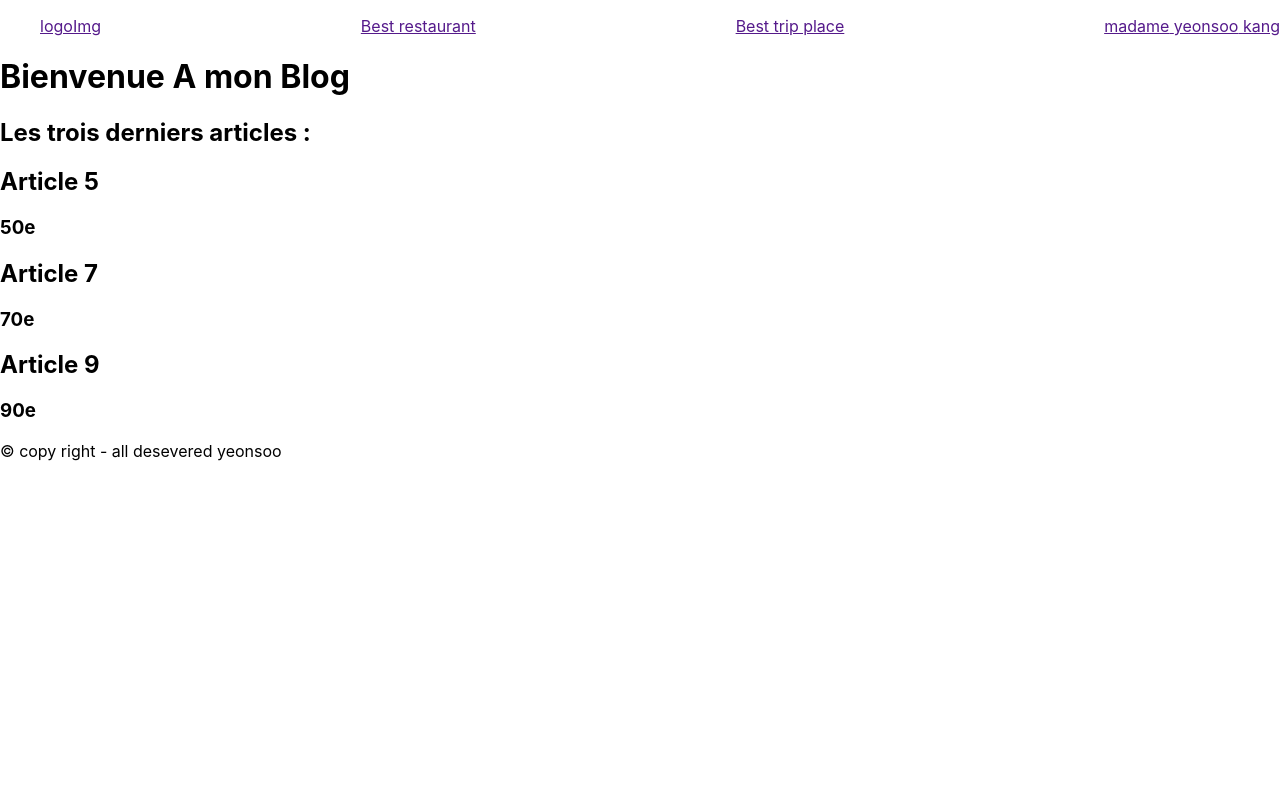
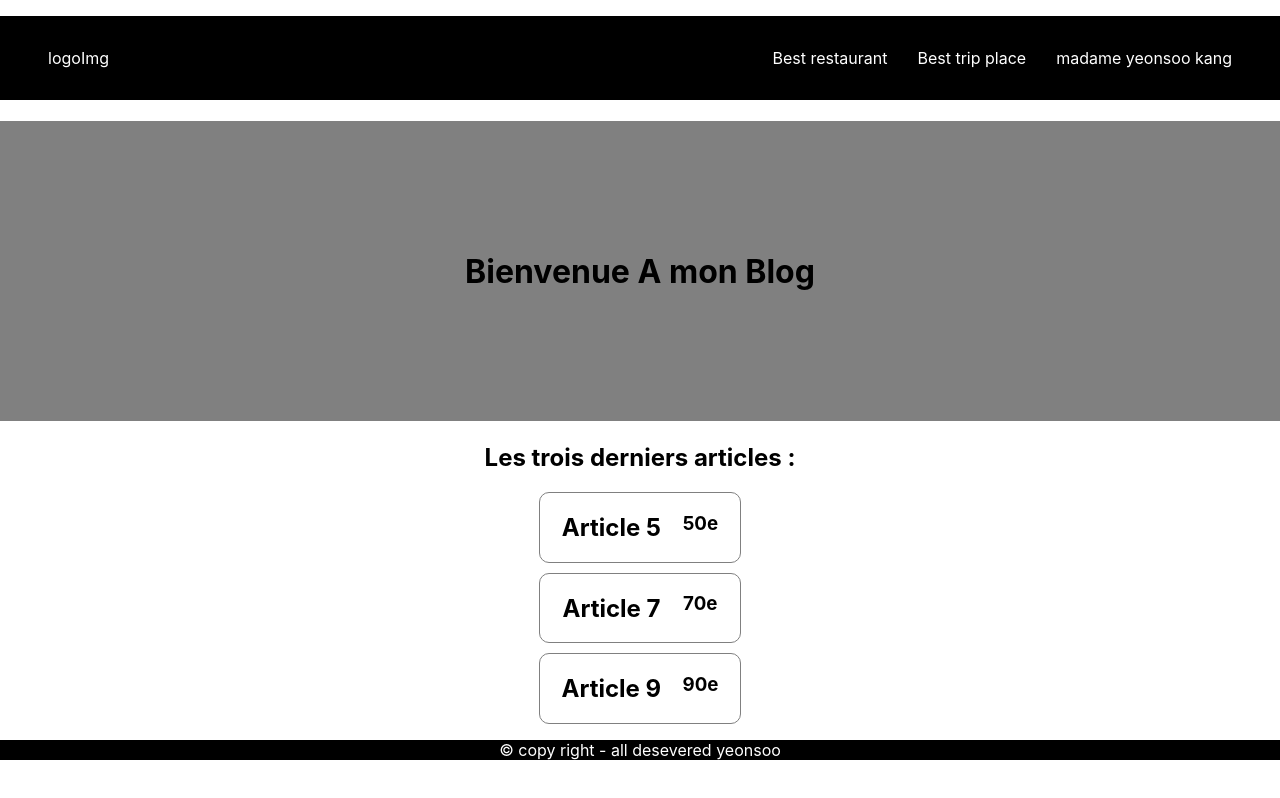
Before and after one commit to v-ina/exercice-react--depuis_le_debut, a React (Create React App) app: page / in a window 1280 px wide. Built offline with nearby package versions, Linux system fonts and the light colour scheme.

Commit message:
css import

```diff
--- a/src/App.css
+++ b/src/App.css
@@ -36,9 +36,3 @@
     transform: rotate(360deg);
   }
 }
-
-.flex{
-  display: flex;
-  justify-content: space-between;
-  list-style: none;
-}
--- /dev/null
+++ b/src/Footer.css
@@ -0,0 +1,5 @@
+p{
+    text-align: center;
+    color: white;
+    background-color: black;
+}
--- a/src/Footer.js
+++ b/src/Footer.js
@@ -1,3 +1,4 @@
+import './Footer.css'
 function Footer(){
     return (
         <p>&copy; copy right - all desevered yeonsoo</p>
--- /dev/null
+++ b/src/Header.css
@@ -0,0 +1,25 @@
+.flex{
+    display: flex;
+    justify-content: space-between;
+    gap: 30px;
+    list-style: none;
+    background-color: black;
+    padding: 2rem 3rem;
+}
+.flex li:nth-child(2){
+    margin-left: auto;
+}
+
+li>a{
+    text-decoration: none;
+    color: white;
+}
+
+h1{
+    background-color: grey;
+    height: 300px;
+    display: flex;
+    align-items: center;
+    justify-content: center;
+
+}
--- a/src/Header.js
+++ b/src/Header.js
@@ -1,4 +1,5 @@
 import ProfilMenu from './ProfilMenu'
+import "./Header.css";
 
 function Header(){
 
--- /dev/null
+++ b/src/Home.css
@@ -0,0 +1,12 @@
+h2{
+    text-align: center;
+}
+article{
+    width: 200px;
+    margin: 0 auto;
+    margin-bottom: 10px;
+    border: 1px solid grey;
+    border-radius: 10px;
+    display: flex;
+    justify-content: space-evenly;
+}
--- a/src/Home.js
+++ b/src/Home.js
@@ -1,4 +1,4 @@
-
+import './Home.css'
 function Home(){
 
     const articles = [
```
